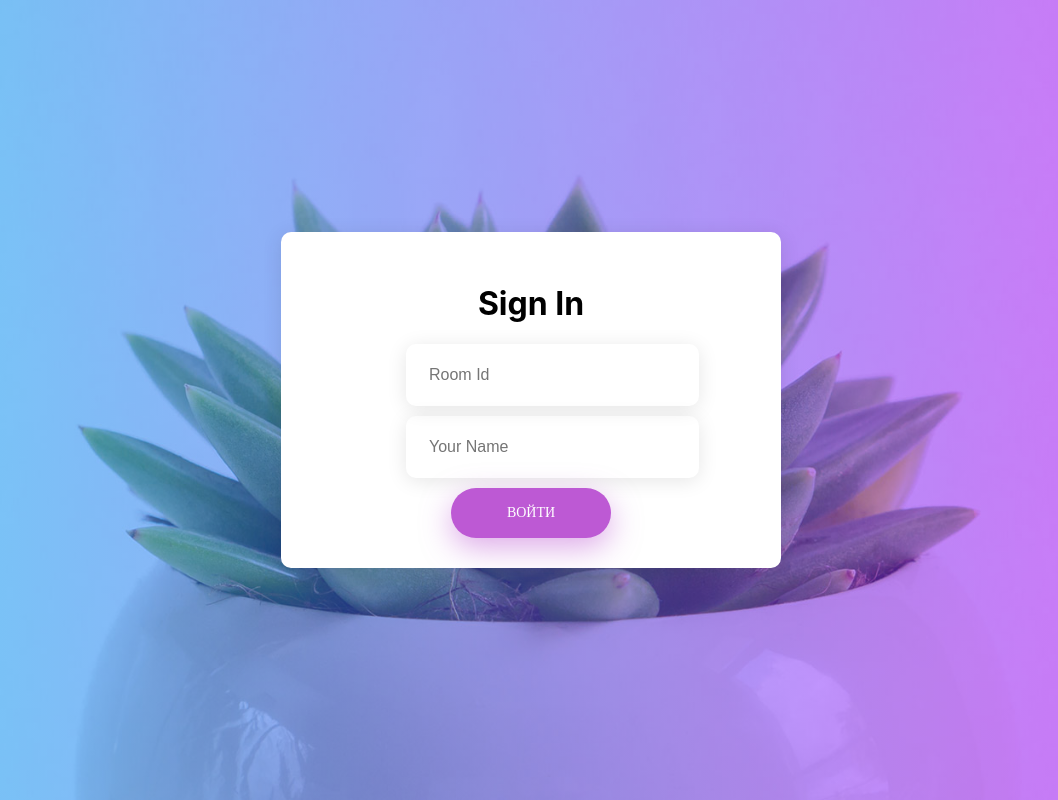
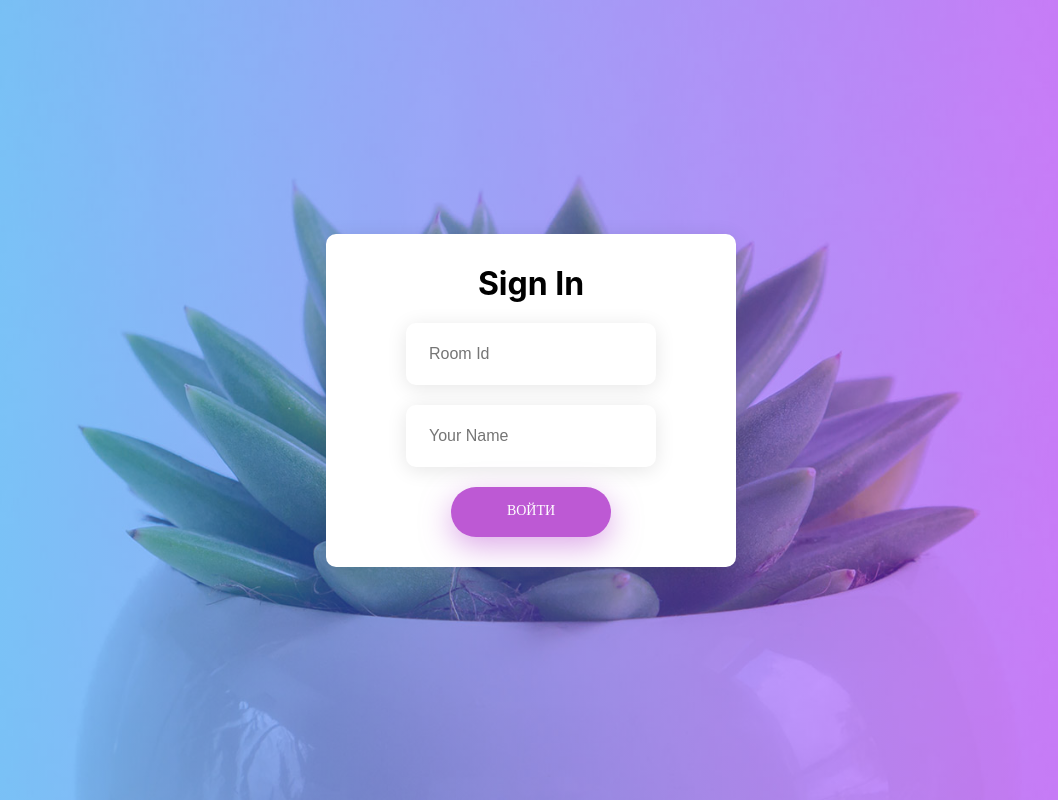
Before and after one commit to DenisAleshkov/React-Chat, a React (Create React App) app: page / in a window 1280 px wide. Shown: the whole page, without its empty margins (109-1167 px from the left). Built offline with nearby package versions, Linux system fonts and the light colour scheme; no server answers.

Commit message:
fix vug in login component

```diff
--- a/src/App.css
+++ b/src/App.css
@@ -11,6 +11,10 @@ button {
 
 button:hover {
 	cursor: pointer;
+}
+
+h1 {
+	margin: 0;
 }
 
 .app {
--- a/src/components/Login.css
+++ b/src/components/Login.css
@@ -5,7 +5,7 @@
     align-items: center;
     height: inherit;
     background-color: #fff;
-    width: 390px;
+    width: 300px;
     border-radius: 10px;
     box-shadow: 0 3px 20px 0px rgba(0, 0, 0, 0.1);
     -moz-box-shadow: 0 3px 20px 0px rgba(0, 0, 0, 0.1);
@@ -15,17 +15,20 @@
     padding: 30px 55px;
 }
 
+.login-inputs {
+	margin-top: 20px;
+	margin-bottom: 20px;
+}
+
 .login-inputs input {
     display: flex;
     flex-direction: column;
     font-size: 16px;
     color: #4b2354;
     line-height: 1.2;
-    width: 100%;
     height: 62px;
     background: transparent;
     padding: 0 20px 0 23px;
-     margin-bottom: 10px;
       border-radius: 10px;
 	cursor: pointer;
   box-shadow: 0 3px 20px 0px rgba(0, 0, 0, 0.1);
@@ -36,7 +39,7 @@
 }
 
 .login-inputs input:nth-child(1) {
-    margin-bottom: 10px
+    margin-bottom: 20px
 }
 .login-button {
   display: -webkit-box;
```
